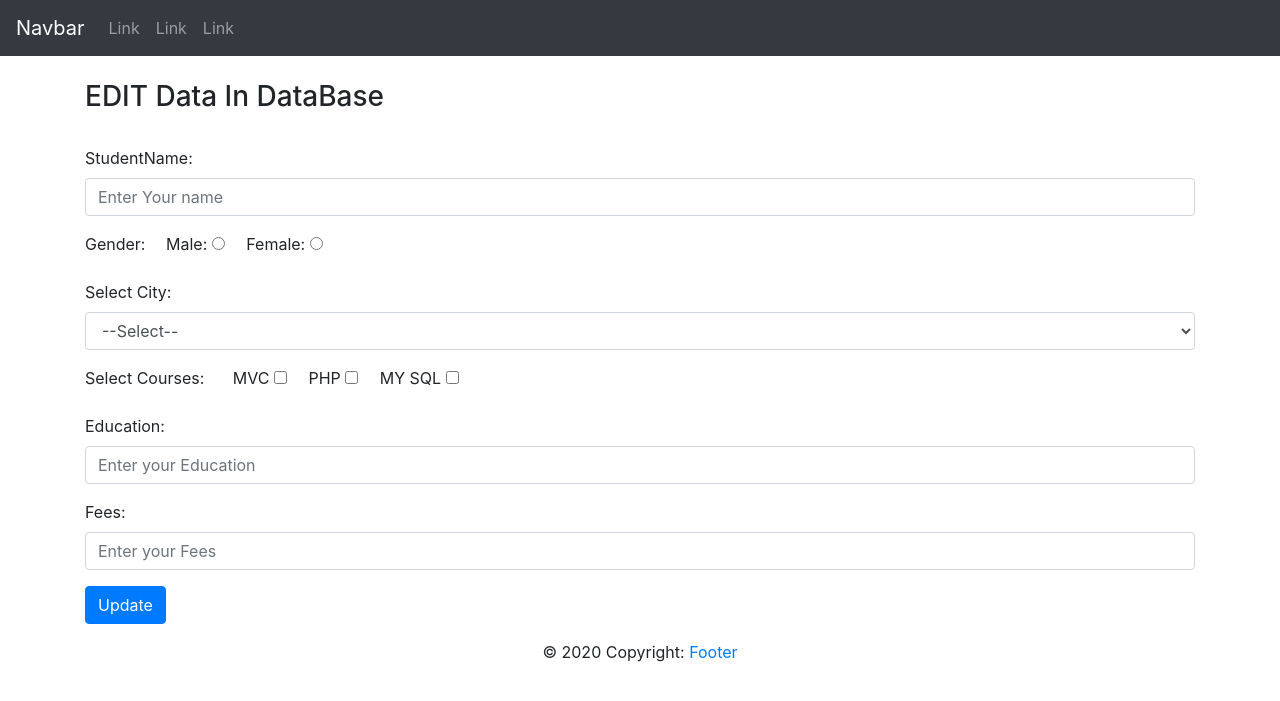
After one commit to MuneebaKhan/PHP_Work-2103C2-, a PHP site: page /Edit.php?id=1 in a window 1280 px wide. The commit adds this page. Shown: the top 701 px of the page. Run offline with PHP 8.4, Linux system fonts and the light colour scheme; data that the repository does not hold is empty.

Commit message:
Updtaed work

```diff
--- /dev/null
+++ b/DbWork/Edit.php
@@ -0,0 +1,133 @@
+<?php include 'header.php'; ?>
+<?php include 'connection.php'; ?>
+
+
+<?php
+$ID = $_GET['id'];
+$query = "select * from student where StdId = $ID";
+$GetData = mysqli_query($con, $query);
+$res = mysqli_fetch_assoc($GetData);
+$checEdit = $res['Courses'];
+$checkBox = explode(',', $checEdit);
+print_r($res);
+?>
+<div class="container"> <br>
+  <h3>EDIT Data In DataBase</h3> <br>
+
+  <form action="crud.php" method = "post">
+
+
+ <input type="hidden" class="form-control" name="StdId" value = <?= $res[
+     'StdId'
+ ] ?>  >
+
+    <div class="form-group">
+      <label for="name">StudentName:</label>
+      <input type="text" class="form-control" id="name" placeholder="Enter Your name" name="name" value = <?= $res[
+          'StduentName'
+      ] ?>  >
+    </div>
+
+    <div class="form-group">
+      <label for="gen">Gender:</label>
+          <div class="form-check-inline ml-3">
+            <label class="form-check-label">
+              Male: <input type="radio" class="form-check-input" name="gen" value = "Male"
+                    <?php if ($res['Gender'] == 'Male') {
+                        echo 'checked';
+                    } ?>
+               >
+            </label>
+          </div>
+          <div class="form-check-inline">
+            <label class="form-check-label">
+              Female: <input type="radio" class="form-check-input" name="gen" value = "Female"
+                    <?php if ($res['Gender'] == 'Female') {
+                        echo 'checked';
+                    } ?>
+              >
+            </label>
+          </div>
+    </div>
+
+
+    <div class="form-group">
+      <label for="city">Select City:</label>
+      <select class="form-control" id="city" name = "city">
+        <option value="">--Select--</option>
+        <option value = "Karachi"  <?php if ($res['City'] == 'Karachi') {
+            echo 'selected';
+        } ?>   >Karachi</option>
+        <option value = "Lahore"   <?php if ($res['City'] == 'Lahore') {
+            echo 'selected';
+        } ?>  >Lahore</option>
+        <option value = "Islamabad" <?php if ($res['City'] == 'Islamabad') {
+            echo 'selected';
+        } ?>  >Islamabad</option>
+        <option value = "Peshawar" <?php if ($res['City'] == 'Peshawar') {
+            echo 'selected';
+        } ?>  >Peshawar</option>
+      </select>
+    </div>
+
+
+
+     <div class="form-group">
+      <label for="course">Select Courses:</label>
+          <div class="form-check-inline ml-4">
+            <label class="form-check-label">
+              MVC <input type="checkbox" class="form-check-input" value="MVC" name = "Course[]"
+               <?php if (in_array('MVC', $checkBox)) {
+                   echo 'checked';
+               } ?>
+              >
+            </label>
+          </div>
+          <div class="form-check-inline">
+            <label class="form-check-label">
+              PHP <input type="checkbox" class="form-check-input" value="PHP" name = "Course[]"
+              <?php if (in_array('PHP', $checkBox)) {
+                  echo 'checked';
+              } ?>
+              >
+            </label>
+          </div>
+          <div class="form-check-inline">
+            <label class="form-check-label">
+              MY SQL <input type="checkbox" class="form-check-input" value="MYSQL" name = "Course[]"
+                <?php if (in_array('MYSQL', $checkBox)) {
+                    echo 'checked';
+                } ?>
+              >
+            </label>
+          </div>
+    </div>
+
+
+
+
+    <div class="form-group">
+      <label for="pwd">Education:</label>
+      <input type="text" class="form-control" id="edu" placeholder="Enter your Education" name="edu"   value = <?= $res[
+          'Education'
+      ] ?>  >
+    </div>
+
+    <div class="form-group">
+      <label for="fee">Fees:</label>
+      <input type="number" class="form-control" id="fee" placeholder="Enter your Fees" name="fee" value = <?= $res[
+          'Fees'
+      ] ?> >
+    </div>
+
+
+
+
+
+    <button type="submit" class="btn btn-primary" name = "Up">Update</button>
+  </form>
+</div>
+
+
+
+ <?php include 'footer.php'; ?>
--- a/DbWork/home.php
+++ b/DbWork/home.php
@@ -8,7 +8,7 @@
 <div class="container"> <br>
   <h3>Insert Data In DataBase</h3> <br>
 
-  <form action="insert.php" method = "post">
+  <form action="crud.php" method = "post">
 
     <div class="form-group">
       <label for="name">StudentName:</label>
```
Also changed, not shown: DbWork/ViewData.php (added, +51 -0 lines), DbWork/crud.php (added, +54 -0 lines), DbWork/insert.php (deleted, +0 -32 lines).
